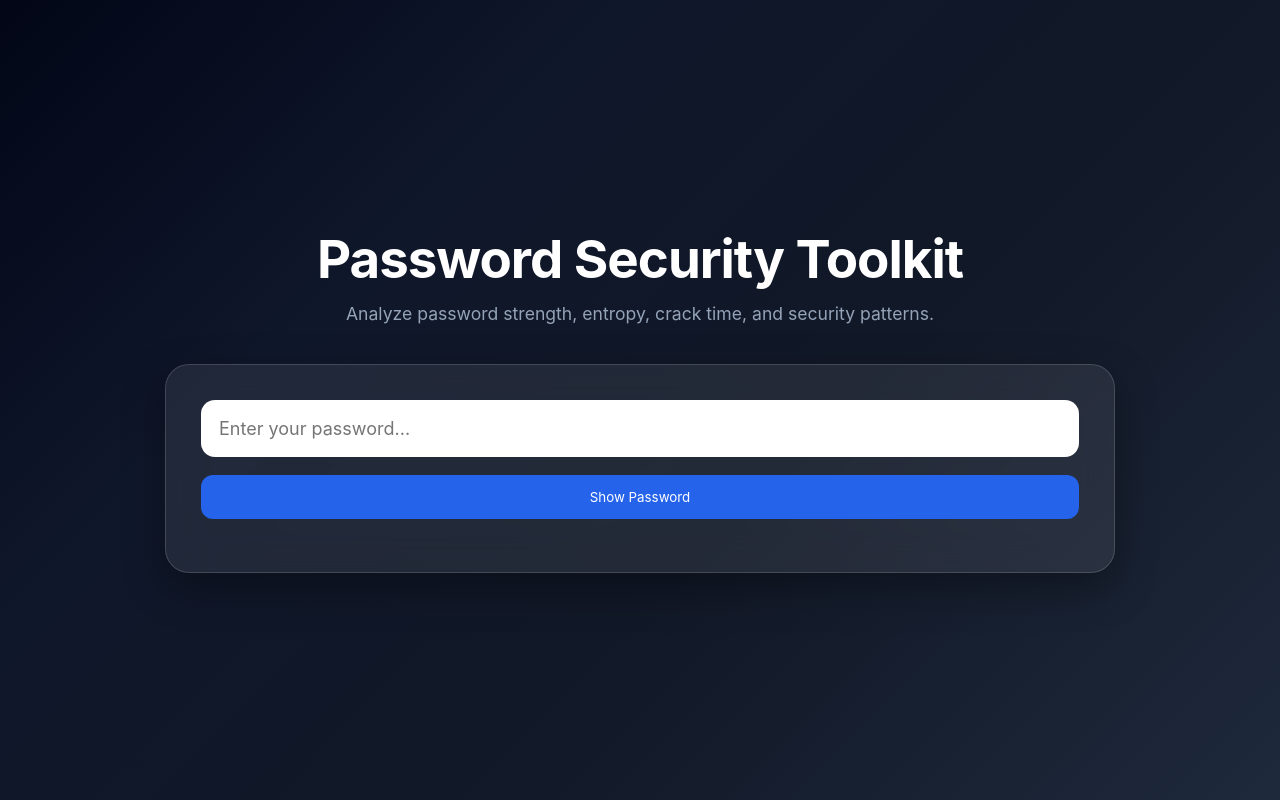
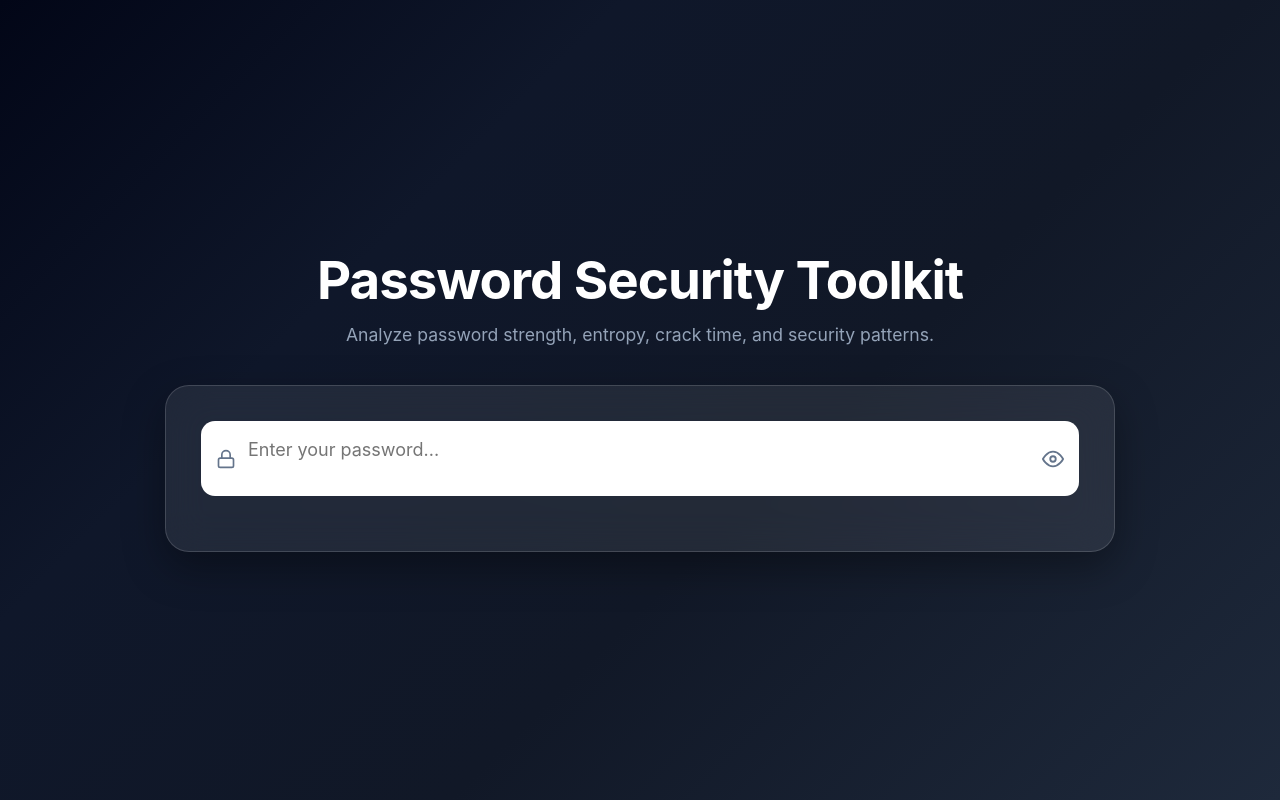
Before and after one commit to KrishPatel-Comp/password-security-toolkit, a React app in the folder Frontend/: page / in a window 1280 px wide. Built offline with nearby package versions, Linux system fonts and the light colour scheme; the HTML template or start-up script is replaced by a standard one.

Commit message:
Added Analysing

```diff
--- a/Frontend/package.json
+++ b/Frontend/package.json
@@ -13,6 +13,7 @@
     "axios": "^1.18.1",
     "framer-motion": "^12.42.2",
     "react": "^19.2.7",
+    "react-circular-progressbar": "^2.2.0",
     "react-dom": "^19.2.7",
     "react-icons": "^5.7.0"
   },
--- a/Frontend/src/components/PasswordAnalyzer.jsx
+++ b/Frontend/src/components/PasswordAnalyzer.jsx
@@ -2,12 +2,25 @@ import { useState, useEffect } from "react";
 import API from "../services/api";
 import "../styles/PasswordAnalyzer.css";
 import StrengthBar from "./StrengthBar";
+import { motion } from "framer-motion";
+import { FiEye, FiEyeOff, FiLock } from "react-icons/fi";
+import { CircularProgressbar, buildStyles } from "react-circular-progressbar";
+import "react-circular-progressbar/dist/styles.css";
+
 
 function PasswordAnalyzer() {
   const [password, setPassword] = useState("");
   const [result, setResult] = useState(null);
+  const [loading, setLoading] = useState(false);
   const [showPassword, setShowPassword] = useState(false);
   const analyzePassword = async () => {
+  if (!password.trim()) {
+    setResult(null);
+    return;
+  }
+
+  setLoading(true);
+
   try {
     const response = await API.post("/analyze-password", {
       password,
@@ -16,7 +29,8 @@ function PasswordAnalyzer() {
     setResult(response.data);
   } catch (error) {
     console.error(error);
-      alert("Could not connect to backend.");
+  } finally {
+    setLoading(false);
   }
 };
   useEffect(() => {
@@ -47,23 +61,38 @@ const getStrengthColor = () => {
   }
 };
  return (
-  <div className="analyzer-card">
+ <motion.div
+  className="analyzer-card"
+  initial={{ opacity: 0, y: 40 }}
+  animate={{ opacity: 1, y: 0 }}
+  transition={{ duration: 0.6 }}
+>
+   <div className="input-container">
+  <FiLock className="lock-icon" />
+
   <input
     type={showPassword ? "text" : "password"}
     placeholder="Enter your password..."
     value={password}
     onChange={(e) => setPassword(e.target.value)}
   />
+
   <button
-  className="toggle-btn"
+    className="eye-btn"
     onClick={() => setShowPassword(!showPassword)}
   >
-  {showPassword ? "Hide Password" : "Show Password"}
+    {showPassword ? <FiEyeOff /> : <FiEye />}
   </button>
+</div>
 
 {/*    <button onClick={analyzePassword}>
       Analyze Password
     </button> */}
+    {loading && (
+  <div className="loading">
+    Analyzing password...
+  </div>
+)}
 
     {result && (
       <div className="result-card">
@@ -72,8 +101,25 @@ const getStrengthColor = () => {
         <div className="stats-grid">
 
   <div className="stat-box">
-    <h4>Score</h4>
-    <span>{result.score}/100</span>
+  <CircularProgressbar
+    value={result.score}
+    text={`${result.score}`}
+    styles={buildStyles({
+      textSize: "22px",
+      pathColor:
+        result.score >= 80
+          ? "#22c55e"
+          : result.score >= 60
+          ? "#3b82f6"
+          : result.score >= 40
+          ? "#f59e0b"
+          : "#ef4444",
+      textColor: "#ffffff",
+      trailColor: "#334155",
+    })}
+  />
+
+  <h4 style={{ marginTop: "15px" }}>Score</h4>
 </div>
 
   <div className="stat-box">
@@ -131,7 +177,7 @@ const getStrengthColor = () => {
         </ul>
       </div>
     )}
-  </div>
+  </motion.div>
 );
 }
 export default PasswordAnalyzer;
--- a/Frontend/src/styles/PasswordAnalyzer.css
+++ b/Frontend/src/styles/PasswordAnalyzer.css
@@ -159,3 +159,66 @@
 
     margin-bottom:8px;
 }
+.input-container {
+  display: flex;
+  align-items: center;
+  background: white;
+  border-radius: 14px;
+  padding: 0 15px;
+  margin-bottom: 20px;
+}
+
+.input-container input {
+  flex: 1;
+  border: none;
+  padding: 18px 12px;
+  font-size: 18px;
+  outline: none;
+  background: transparent;
+}
+
+.lock-icon {
+  font-size: 20px;
+  color: #64748b;
+}
+
+.eye-btn {
+  border: none;
+  background: transparent;
+  cursor: pointer;
+  font-size: 22px;
+  color: #64748b;
+  display: flex;
+  align-items: center;
+  padding: 0;
+}
+
+.eye-btn:hover {
+  color: #2563eb;
+}
+.stat-box .CircularProgressbar {
+  width: 120px;
+  margin: auto;
+}
+.loading {
+  margin-top: 20px;
+  text-align: center;
+  color: #60a5fa;
+  font-size: 18px;
+  font-weight: 600;
+  animation: pulse 1s infinite;
+}
+
+@keyframes pulse {
+  0% {
+    opacity: 0.4;
+  }
+
+  50% {
+    opacity: 1;
+  }
+
+  100% {
+    opacity: 0.4;
+  }
+}
```
Also changed, not shown: 1 other file (tests, documents, lock files or other folders). Lines whose indentation alone changed are shown as unchanged.
